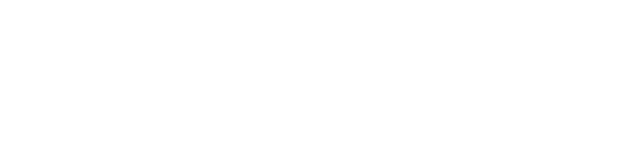
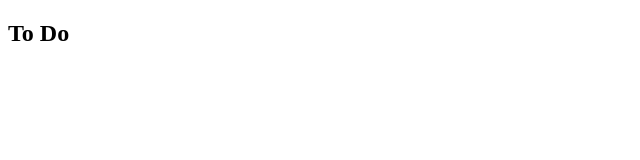
Before and after one commit to MatthewRSouth/vanilla-js-task-board, a plain HTML site: page index.html in a window 1280 px wide. Shown: the full height of the page, 0-640 px from the left. Drawn offline with Linux system fonts and the light colour scheme.

Commit message:
bult first element

```diff
--- a/app.js
+++ b/app.js
@@ -1,3 +1,6 @@
+'use strict';
+
+//Initial State object
 const initialState = {
     tasks: {
         'task-1': { id: 'task-1', content: 'Configure webpack' },
@@ -24,3 +27,18 @@ const initialState = {
     },
     columnOrder: ['column-1', 'column-2', 'column-3'],
 };
+//1. Make render function
+function render() {
+    //variables
+    const appContainer = document.querySelector('#app');
+    const toDoColumnTitle = initialState.columns['column-1'].title;
+    //clear any duplicaets/other html
+    appContainer.innerHTML = '';
+
+    //3. render title to screen
+    const titleElement = document.createElement('h2');
+    titleElement.textContent = toDoColumnTitle;
+    appContainer.appendChild(titleElement);
+}
+
+render();
--- a/index.html
+++ b/index.html
@@ -8,6 +8,7 @@
         <title>JS Task Board</title>
     </head>
     <body>
+        <div id="app"></div>
         <script src="app.js"></script>
     </body>
 </html>
```
